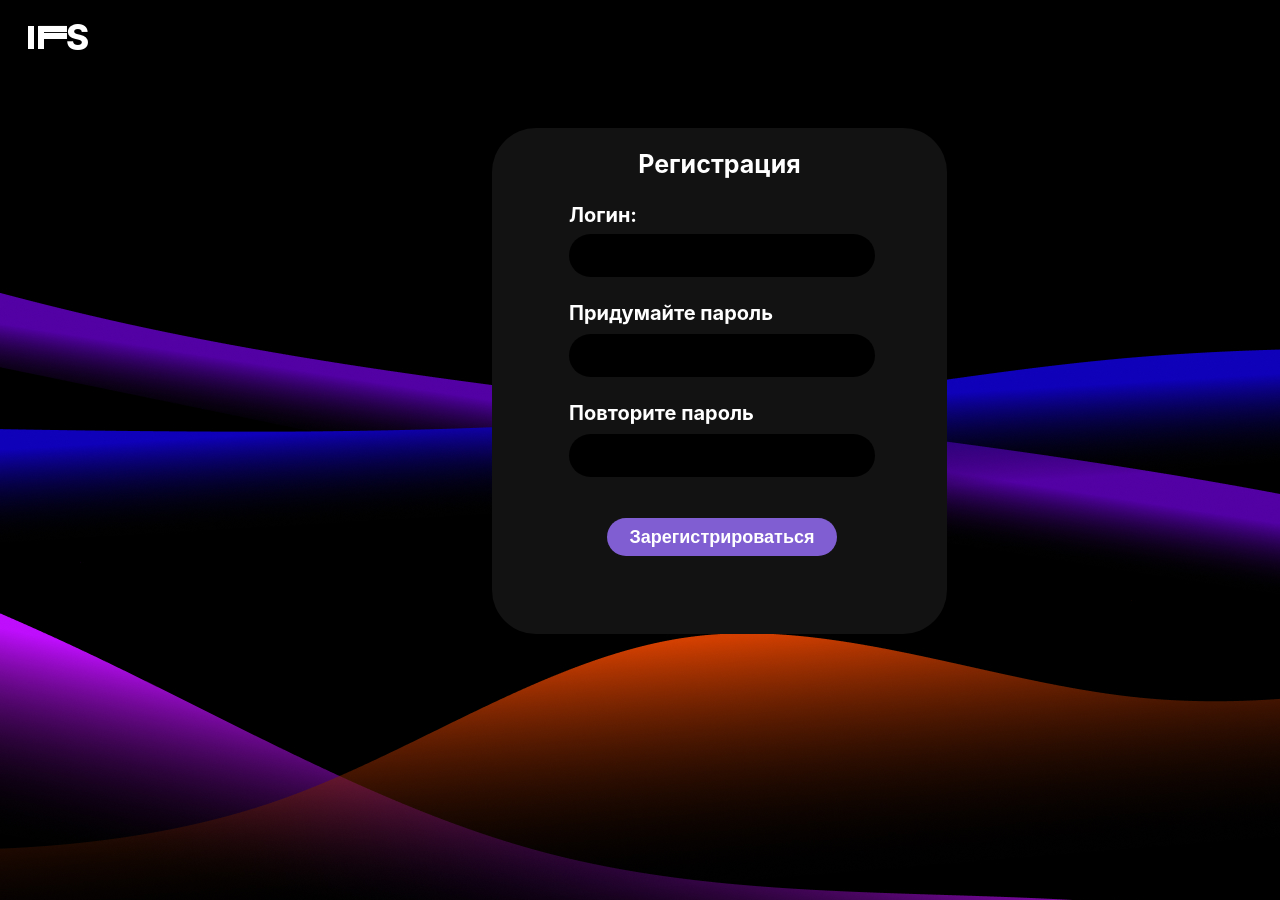
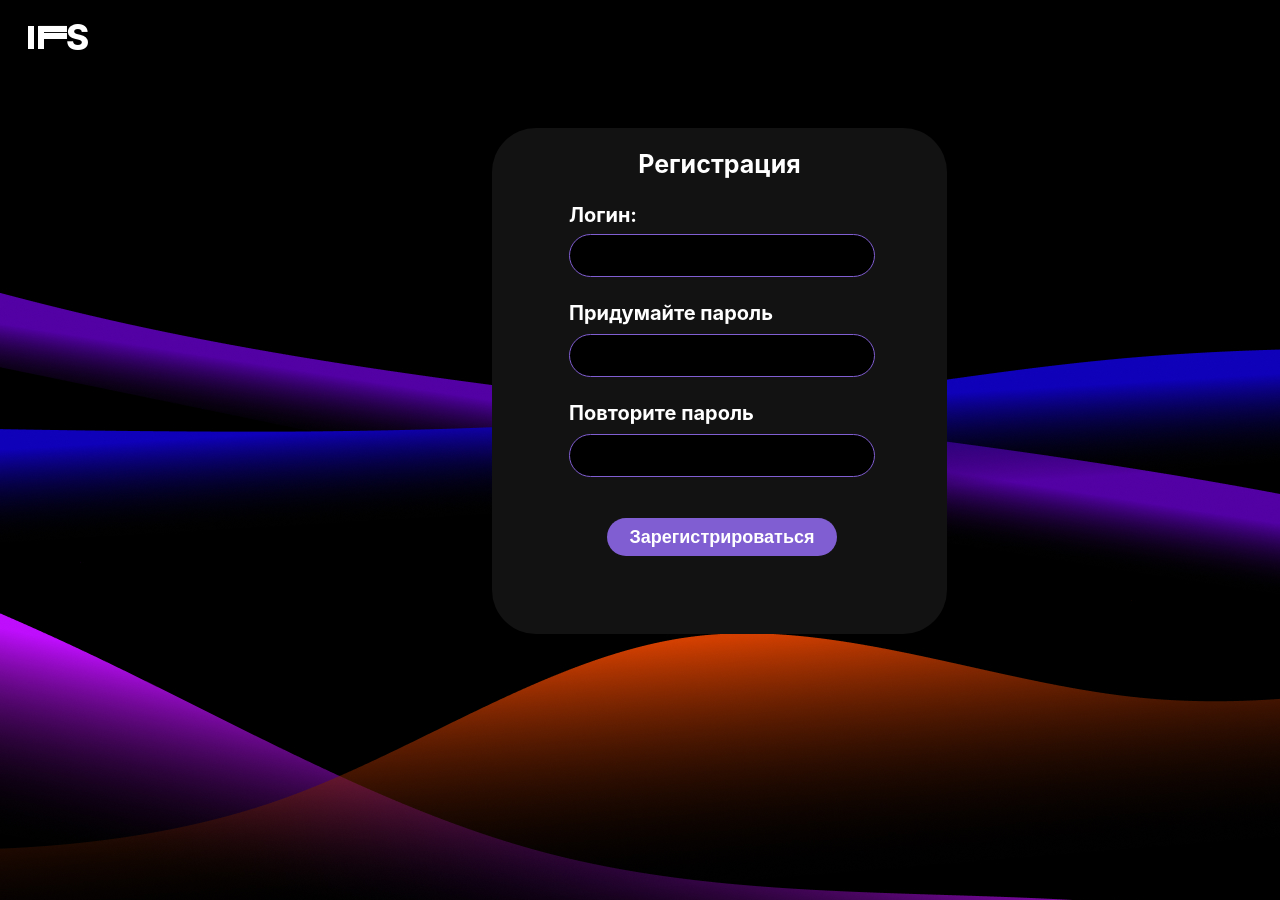
Before and after one commit to morodik/IFSP, a React (Create React App) app: page /registration in a window 1280 px wide. Shown: the top 900 px of the page. Built offline with nearby package versions, Linux system fonts and the light colour scheme.

Commit message:
Валидация Регистрации

```diff
--- a/src/Pages/Registration.css
+++ b/src/Pages/Registration.css
@@ -36,6 +36,13 @@
     top: 106px;
     background: #000000;
     border-radius: 44px;
+    box-sizing: border-box;
+    border-style: solid;
+    border-color: rgba(128, 94, 210, 1);
+    border-top-width: 0.5px;
+    border-bottom-width: 1px;
+    border-left-width: 1px;
+    border-right-width: 1px;
 }
 #passtxt {
     position: absolute;
@@ -53,6 +60,12 @@
     top: 206px;
     background: #000000;
     border-radius: 44px;
+    border-style: solid;
+    border-color: rgba(128, 94, 210, 1);
+    border-top-width: 0.5px;
+    border-bottom-width: 1px;
+    border-left-width: 1px;
+    border-right-width: 1px;
 }
 #rpasstxt {
     position: absolute;
@@ -70,6 +83,12 @@
     top: 306px;
     background: #000000;
     border-radius: 44px;
+    border-style: solid;
+    border-color: rgba(128, 94, 210, 1);
+    border-top-width: 0.5px;
+    border-bottom-width: 1px;
+    border-left-width: 1px;
+    border-right-width: 1px;
 }
 #reg {
     position: absolute;
@@ -85,3 +104,27 @@
     border-style: none;
     font-size: 18px;
 }
+ #error_message_email{
+    position: absolute;
+    width: 100%; /* или конкретная ширина, если нужно */
+    top: 148px; /* Расположение над кнопкой, подгоните по необходимости */
+    color: rgba(210, 94, 94, 1); /* Пример цвета текста */
+    font-size: 16px; /* Пример размера шрифта */
+    transform: 0.5s;
+}
+#error_message {
+    position: absolute;
+    width: 100%; /* или конкретная ширина, если нужно */
+    top: 248px; /* Расположение над кнопкой, подгоните по необходимости */
+    color: rgba(210, 94, 94, 1); /* Пример цвета текста */
+    font-size: 16px; /* Пример размера шрифта */
+    transform: 0.5s;
+}
+#error_message_confirm {
+    position: absolute;
+    width: 100%; /* или конкретная ширина, если нужно */
+    top: 348px; /* Расположение над кнопкой, подгоните по необходимости */
+    color: rgba(210, 94, 94, 1); /* Пример цвета текста */
+    font-size: 16px; /* Пример размера шрифта */
+    transform: 0.5s;
+}
--- a/src/Pages/Registration.tsx
+++ b/src/Pages/Registration.tsx
@@ -9,12 +9,14 @@ function Registration() {
     const [email, setEmail] = useState<string | undefined>();
     const [dirtyEmail, setDirtyEmail] = useState(false);
     const [emailError, setEmailError] = useState('Поле не может быть пустым');
-    const [formValid, setFormValid] = useState(false);
+    const [confirmPassword, setConfirmPassword] = useState<string | undefined>();
+    const [dirtyConfirmPassword, setDirtyConfirmPassword] = useState(false);
+    const [confirmPasswordError, setConfirmPasswordError] = useState('Поле не может быть пустым');
 
     const emailHandler = (e: React.ChangeEvent<HTMLInputElement>) => {
         setEmail(e.target.value)
-        const re = /^(([^<>()[\]\.,;:\s@\"]+(\.[^<>()[\]\.,;:\s@\"]+)*)|(\".+\"))@(([^<>()[\]\.,;:\s@\"]+\.)+[^<>()[\]\.,;:\s@\"]{2,})$/i;
-        if (!re.test(String(e.target.value).toLowerCase())) {
+        const re =/^(([^<>()[\]\.,;:\s@\"]+(\.[^<>()[\]\.,;:\s@\"]+)*)|(\".+\"))@(([^<>()[\]\.,;:\s@\"]+\.)+[^<>()[\]\.,;:\s@\"]{2,})$/i;
+        if(!re.test(String(e.target.value).toLowerCase())) {
             setEmailError('Некорректный логин')
         } else {
             setEmailError('')
@@ -31,30 +33,28 @@ function Registration() {
             setPasswordError('');
         }
     };
-
+    const confirmPasswordHandler = (e: React.ChangeEvent<HTMLInputElement>) => {
+        setConfirmPassword(e.target.value);
+        if (!e.target.value) {
+            setConfirmPasswordError('Поле не может быть пустым')
+        } else if (e.target.value != password) {
+            setConfirmPasswordError('Пароли не совпадают')
+        } else {
+            setConfirmPasswordError('');
+        }
+    };
     const blurHandler = (e: React.FocusEvent<HTMLInputElement, Element>) => {
         switch (e.target.name) {
             case 'email':
                 setDirtyEmail(true)
-                break;
+                break
             case 'password':
                 setDirtyPassword(true)
-                break;
+                break
             case 'rpassword':
-                break;
+                setDirtyConfirmPassword(true)
         }
     };
-
-    // Проверка валидности формы
-    useEffect(() => {
-        if (emailError || passwordError) {
-            setFormValid(false);
-        } else {
-            setFormValid(true);
-        }
-    }, [emailError, passwordError]);
-
-
     return (
         <div>
             <div className='susa'>
@@ -66,25 +66,38 @@ function Registration() {
                 <form id='rectangle36'>
                     <h2 id='regtxt'>Регистрация</h2>
                     <h2 id='logintxt'>Логин:</h2>
+                    <div>
                     <input
                         value={email}
                         onChange={e => emailHandler(e)}
-                        onBlur={e => blurHandler(e)}
+                        onBlur={e => blurHandler(e)} name="email"
+                        style={{borderColor: dirtyEmail && emailError ? 'rgba(210, 94, 94, 1)' : 'rgba(128, 94, 210, 1)' }}
                         id='login'></input>
-                     {((dirtyEmail && emailError)) && <div className='error_message_email' >{emailError}</div>}
+                    </div>
+                    {((dirtyEmail && emailError)) && <div id='error_message_email' >{emailError}</div>}
                     <h2 id='passtxt'>Придумайте пароль</h2>
+                    <div>
+                        <input
+                            onChange={e => passwordHandler(e)}
+                            onBlur={e => blurHandler(e)} name="password"
+                            id='pass' type='password'
+                            style={{borderColor: dirtyPassword && passwordError ? 'rgba(210, 94, 94, 1)' : 'rgba(128, 94, 210, 1)'}}></input>
+                            {((dirtyPassword && passwordError)) && <div id='error_message' >{passwordError}</div>}
+                        </div>
+                    <h2 id='rpasstxt'>Повторите пароль</h2>
+                    <div>
                     <input
-                        value={password}
-                        onChange={e => passwordHandler(e)}
-                        onBlur={e => blurHandler(e)}
-                        name='password' id='pass' type='password'></input>
-                    {((dirtyPassword && passwordError)) && <div className='error_message' >{passwordError}</div>}
-                    <h2 id='rpasstxt'>Повторите пароль</h2>
-                    <input
-                        value={password}
-                        onBlur={e => blurHandler(e)}
-                        name='rpassword' id='rpass' type='password'></input>
-                    <button disabled={!formValid} id='reg' type='submit'>Зарегистрироваться</button>
+                            value={confirmPassword}
+                            onChange={e => confirmPasswordHandler(e)}
+                            onBlur={e => blurHandler(e)}
+                            name='rpassword'
+                            id='rpass'
+                            type='password'
+                            style={{ borderColor: dirtyConfirmPassword && confirmPasswordError ? 'rgba(210, 94, 94, 1)' : 'rgba(128, 94, 210, 1)' }}
+                        />
+                        {dirtyConfirmPassword && confirmPasswordError && <div id='error_message_confirm'>{confirmPasswordError}</div>}
+                    </div>
+                    <button id='reg' type='submit'>Зарегистрироваться</button>
                 </form>
             </div>
         </div>
```
